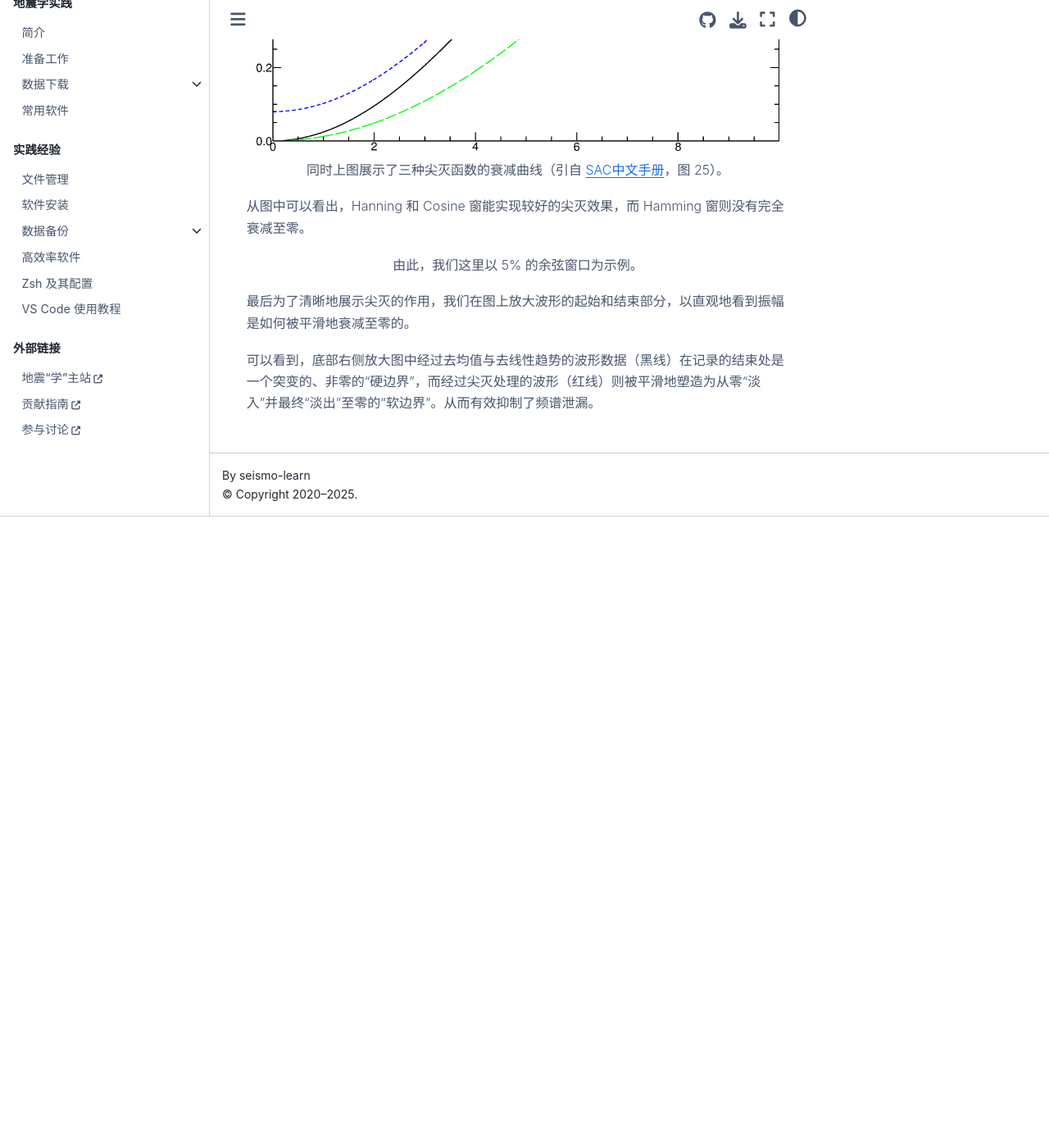
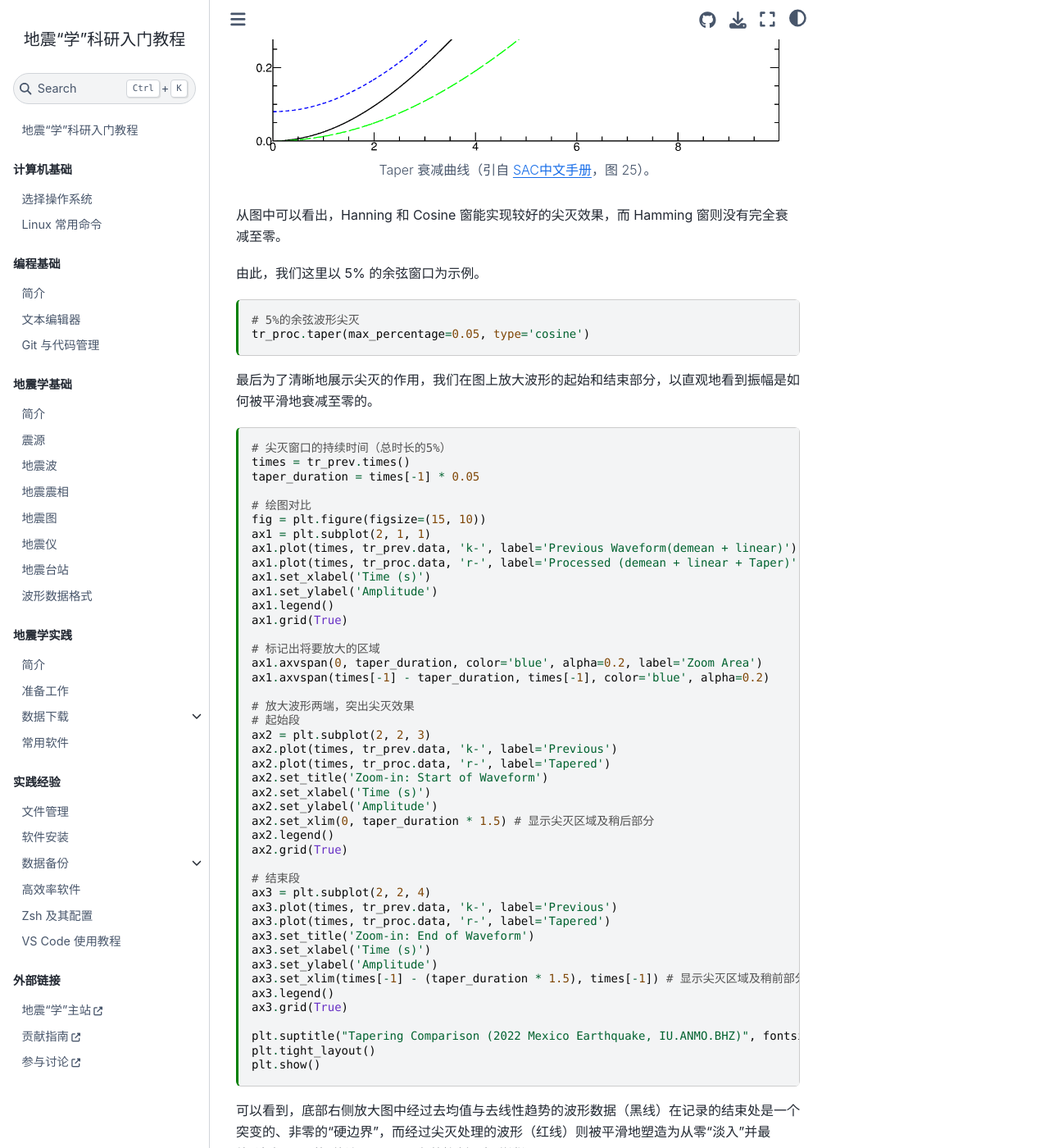
Before and after one commit to seismo-learn/seismology101, a Jupyter Book: the page built from source/exercises/taper.md, in a window 1280 px wide and 1400 px high, scrolled down 1666 px. Shown: the whole window at 82% size. Built offline with Jupyter Book 1.0.4 settings and Sphinx 7.4.7 and the Sphinx Book theme 1.1.4, drawn with Linux system fonts in a browser that asks for light colours; pages that are not in the unit, such as notebooks, are missing from menus; before the commit the page ends 2296 px from its top, so only the background shows below that; some of the changed text lies outside the part shown.

Commit message:
fix photo

```diff
--- a/source/exercises/taper.md
+++ b/source/exercises/taper.md
@@ -78,7 +78,8 @@
 :alt: "taper 衰减函数曲线"
 :width: 95%
 
-同时上图展示了三种尖灭函数的衰减曲线（引自 [SAC中文手册](https://seisman.github.io/SAC_Docs_zh/commands/taper/)，图 25）。
+Taper 衰减曲线（引自 [SAC中文手册](https://seisman.github.io/SAC_Docs_zh/commands/taper/)，图 25）。
+:::
 
 从图中可以看出，Hanning 和 Cosine 窗能实现较好的尖灭效果，而 Hamming 窗则没有完全衰减至零。
 
```
Also changed, not shown: other parts of source/exercises/taper.md (+1 -1 lines).
